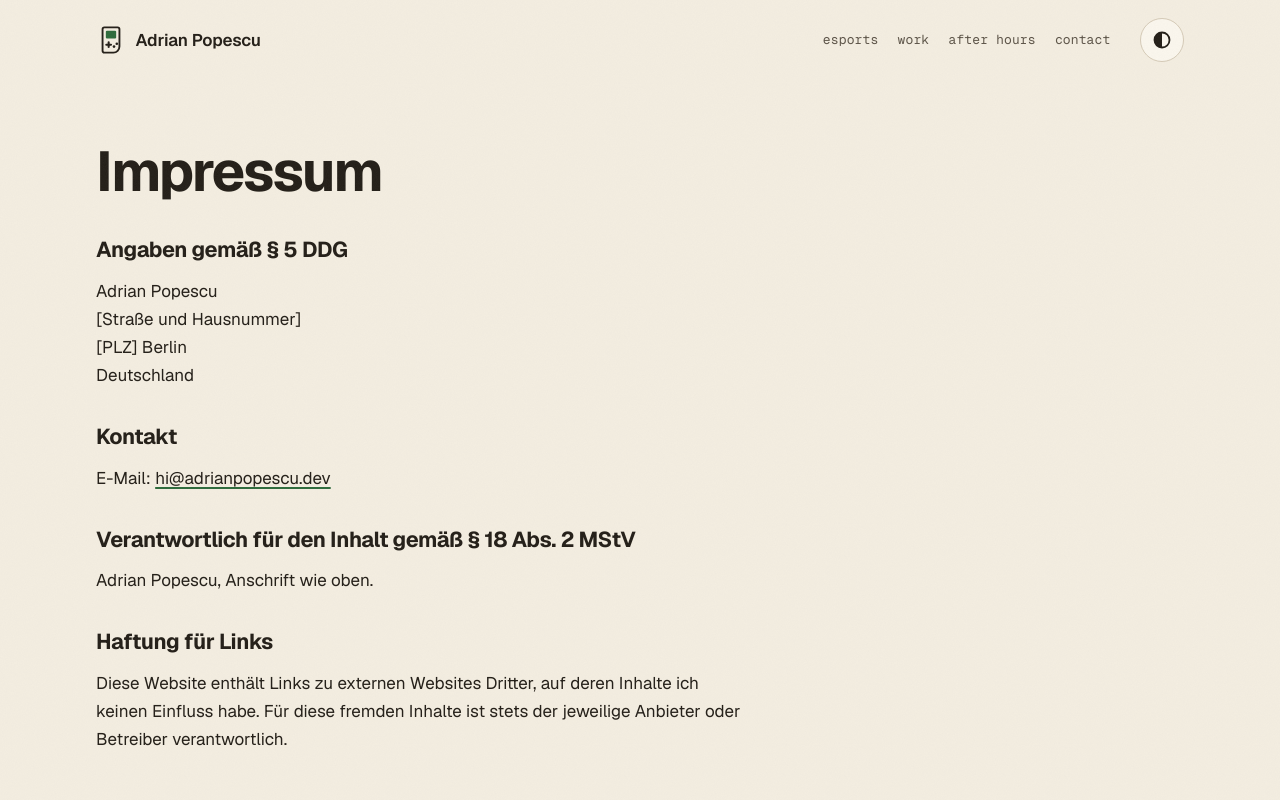
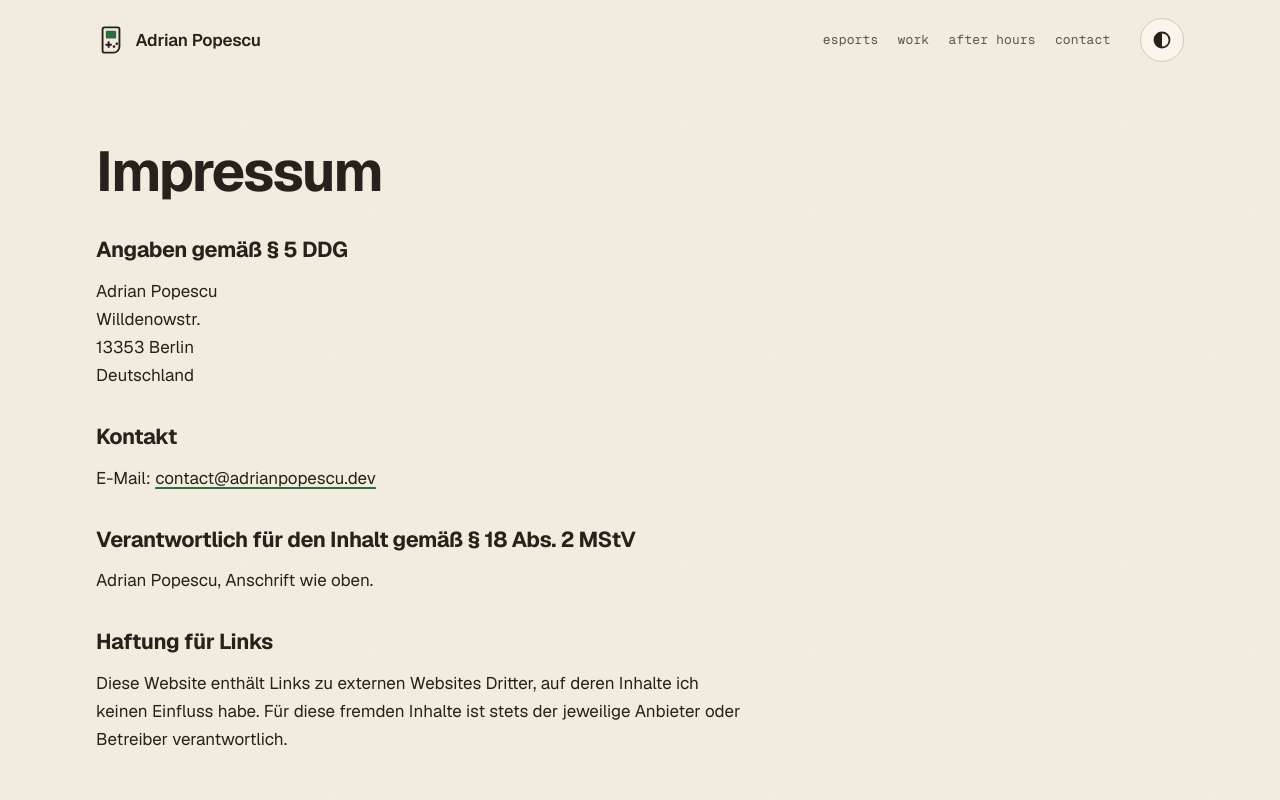
Before and after one commit to Cry0nicS/portofolio, a Next.js app: page /impressum in a window 1280 px wide. Shown: the top 800 px of the page. Built offline with nearby package versions, Linux system fonts and the light colour scheme.

Commit message:
Set the contact email and the Impressum address

```diff
--- a/app/datenschutz/page.tsx
+++ b/app/datenschutz/page.tsx
@@ -20,7 +20,8 @@ export default function Datenschutz() {
       <h2>Verantwortlicher</h2>
       <p>
         Adrian Popescu, Anschrift siehe <Link href="/impressum">Impressum</Link>
-        . E-Mail: <a href="mailto:hi@adrianpopescu.dev">hi@adrianpopescu.dev</a>
+        . E-Mail:{" "}
+        <a href="mailto:contact@adrianpopescu.dev">contact@adrianpopescu.dev</a>
       </p>
 
       <h2>Hosting und Server-Logs</h2>
--- a/app/impressum/page.tsx
+++ b/app/impressum/page.tsx
@@ -13,20 +13,20 @@ export default function Impressum() {
       <h1>Impressum</h1>
 
       <h2>Angaben gemäß § 5 DDG</h2>
-      {/* TODO(Adrian): ladungsfähige Anschrift eintragen, vorher nicht live schalten. */}
       <p>
         Adrian Popescu
         <br />
-        [Straße und Hausnummer]
+        Willdenowstr.
         <br />
-        [PLZ] Berlin
+        13353 Berlin
         <br />
         Deutschland
       </p>
 
       <h2>Kontakt</h2>
       <p>
-        E-Mail: <a href="mailto:hi@adrianpopescu.dev">hi@adrianpopescu.dev</a>
+        E-Mail:{" "}
+        <a href="mailto:contact@adrianpopescu.dev">contact@adrianpopescu.dev</a>
       </p>
 
       <h2>Verantwortlich für den Inhalt gemäß § 18 Abs. 2 MStV</h2>
--- a/app/layout.tsx
+++ b/app/layout.tsx
@@ -48,7 +48,7 @@ const contact = [
     "in/adrian-popescu",
   ],
   ["GitHub", "https://github.com/Cry0nicS", "Cry0nicS"],
-  ["Email", "mailto:hi@adrianpopescu.dev", "hi@adrianpopescu.dev"],
+  ["Email", "mailto:contact@adrianpopescu.dev", "contact@adrianpopescu.dev"],
 ];
 
 function Logo() {
```
